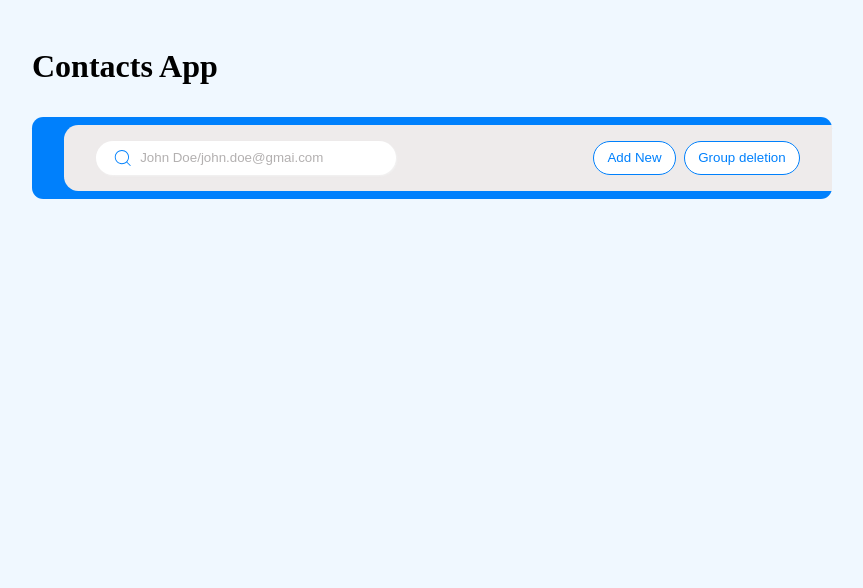
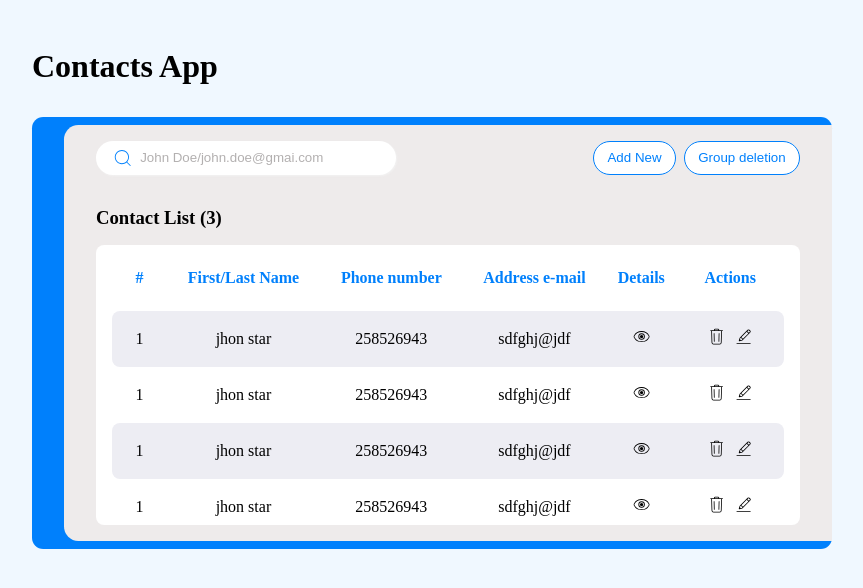
Before and after one commit to FakhriNoorollahi/contactApp-Responsive, a React (Vite) app: page / in a window 1280 px wide. Shown: the top 588 px of the page, without its empty margins (208-1071 px from the left). Built offline with nearby package versions, Linux system fonts and the light colour scheme.

Commit message:
contacts List style added

```diff
--- a/src/App.jsx
+++ b/src/App.jsx
@@ -1,5 +1,6 @@
 import { useState } from "react";
 import ContactsHeader from "./components/contactsHeader/ContactsHeader";
+import ContactsList from "./components/contactsContent/ContactsList";
 
 function App() {
   const [search, setSearch] = useState("");
@@ -23,6 +24,7 @@ function App() {
             addHandler={addHandler}
             deleteHandler={deleteHandler}
           />
+          <ContactsList />
         </div>
       </div>
     </div>
--- /dev/null
+++ b/src/components/contactsContent/ContactsList.jsx
@@ -0,0 +1,173 @@
+import React from "react";
+import styles from "./contactsList.module.css";
+import { CiEdit, CiRead, CiTrash } from "react-icons/ci";
+
+function ContactsList() {
+  return (
+    <div>
+      <h3>Contact List (3)</h3>
+      <div className={styles.tableContainer}>
+        <table className={styles.table}>
+          <thead>
+            <tr>
+              <th>#</th>
+              <th>First/Last Name</th>
+              <th>Phone number</th>
+              <th>Address e-mail</th>
+              <th>Details</th>
+              <th>Actions</th>
+            </tr>
+          </thead>
+          <tbody>
+            <tr>
+              <td>1</td>
+              <td>
+                <span></span>
+                <span>jhon star</span>
+              </td>
+              <td>258526943</td>
+              <td>sdfghj@jdf</td>
+              <td>
+                <button>
+                  <CiRead />
+                </button>
+              </td>
+              <td>
+                <div className={styles.buttons}>
+                  <button>
+                    <CiTrash />
+                  </button>
+                  <button>
+                    <CiEdit />
+                  </button>
+                </div>
+              </td>
+            </tr>
+            <tr>
+              <td>1</td>
+              <td>
+                <span></span>
+                <span>jhon star</span>
+              </td>
+              <td>258526943</td>
+              <td>sdfghj@jdf</td>
+              <td>
+                <button>
+                  <CiRead />
+                </button>
+              </td>
+              <td>
+                <div className={styles.buttons}>
+                  <button>
+                    <CiTrash />
+                  </button>
+                  <button>
+                    <CiEdit />
+                  </button>
+                </div>
+              </td>
+            </tr>
+            <tr>
+              <td>1</td>
+              <td>
+                <span></span>
+                <span>jhon star</span>
+              </td>
+              <td>258526943</td>
+              <td>sdfghj@jdf</td>
+              <td>
+                <button>
+                  <CiRead />
+                </button>
+              </td>
+              <td>
+                <div className={styles.buttons}>
+                  <button>
+                    <CiTrash />
+                  </button>
+                  <button>
+                    <CiEdit />
+                  </button>
+                </div>
+              </td>
+            </tr>
+            <tr>
+              <td>1</td>
+              <td>
+                <span></span>
+                <span>jhon star</span>
+              </td>
+              <td>258526943</td>
+              <td>sdfghj@jdf</td>
+              <td>
+                <button>
+                  <CiRead />
+                </button>
+              </td>
+              <td>
+                <div className={styles.buttons}>
+                  <button>
+                    <CiTrash />
+                  </button>
+                  <button>
+                    <CiEdit />
+                  </button>
+                </div>
+              </td>
+            </tr>
+            <tr>
+              <td>1</td>
+              <td>
+                <span></span>
+                <span>jhon star</span>
+              </td>
+              <td>258526943</td>
+              <td>sdfghj@jdf</td>
+              <td>
+                <button>
+                  <CiRead />
+                </button>
+              </td>
+              <td>
+                <div className={styles.buttons}>
+                  <button>
+                    <CiTrash />
+                  </button>
+                  <button>
+                    <CiEdit />
+                  </button>
+                </div>
+              </td>
+            </tr>
+            <tr>
+              <td>1</td>
+              <td>
+                <span></span>
+                <span>jhon star</span>
+              </td>
+              <td>258526943</td>
+              <td>sdfghj@jdf</td>
+              <td>
+                <button>
+                  <CiRead />
+                </button>
+              </td>
+              <td>
+                <div className={styles.buttons}>
+                  <button>
+                    <CiTrash />
+                  </button>
+                  <button>
+                    <CiEdit />
+                  </button>
+                </div>
+              </td>
+            </tr>
+          </tbody>
+        </table>
+      </div>
+    </div>
+  );
+}
+
+export default ContactsList;
--- /dev/null
+++ b/src/components/contactsContent/contactsList.module.css
@@ -0,0 +1,74 @@
+.tableContainer {
+  margin-top: 1em;
+  padding: 1em;
+  background-color: white;
+  border-radius: 0.5em;
+  height: 280px;
+  overflow-y: scroll;
+}
+
+.table {
+  border: 0;
+  border-collapse: collapse;
+  width: 100%;
+  position: relative;
+}
+
+.table td {
+  text-align: center;
+  padding: 0.5em;
+}
+
+.table td:first-child {
+  border-top-left-radius: 0.5em;
+  border-bottom-left-radius: 0.5em;
+}
+
+.table td:last-child {
+  border-top-right-radius: 0.5em;
+  border-bottom-right-radius: 0.5em;
+}
+
+.table thead {
+  position: sticky;
+  z-index: 20;
+  top: 0;
+}
+
+.table thead tr th {
+  padding: 0.5em 0 1.5em;
+  color: #0080fc;
+}
+
+.table tbody tr td {
+  padding: 1em;
+}
+
+.table tbody tr:nth-child(odd) {
+  background-color: rgb(237, 237, 243);
+}
+
+.buttons {
+  display: flex;
+  justify-content: center;
+  gap: 0.5em;
+}
+
+.table td button {
+  font-size: 1.2em;
+  font-weight: 500;
+}
+
+.tableContainer::-webkit-scrollbar {
+  width: 12px;
+}
+
+.tableContainer::-webkit-scrollbar-track {
+  -webkit-box-shadow: inset 0 0 6px rgba(0, 0, 0, 0.3);
+  border-radius: 10px;
+}
+
+.tableContainer::-webkit-scrollbar-thumb {
+  border-radius: 10px;
+  -webkit-box-shadow: inset 0 0 6px rgba(0, 0, 0, 0.5);
+}
--- a/src/components/contactsHeader/contactsHeader.module.css
+++ b/src/components/contactsHeader/contactsHeader.module.css
@@ -1,6 +1,7 @@
 .header {
   display: flex;
   justify-content: space-between;
+  margin-bottom: 2em;
 }
 
 .search {
--- a/src/globalStyle.css
+++ b/src/globalStyle.css
@@ -23,6 +23,10 @@ button {
   background-color: unset;
 }
 
+ul {
+  list-style: none;
+}
+
 .container {
   width: 800px;
 }
```
